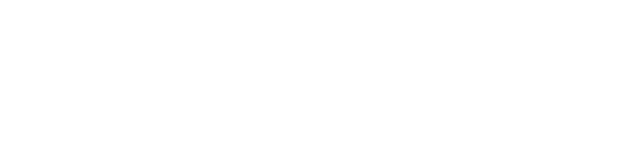
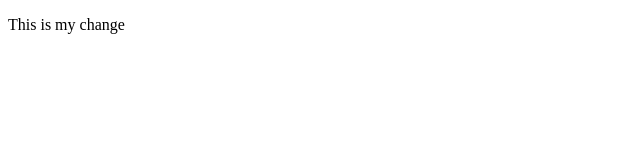
Before and after one commit to koosha-barooni/product-page, a plain HTML site: page dashboard.html in a window 1280 px wide. Shown: the whole page, without its empty margins (0-640 px from the left). Drawn offline with Linux system fonts and the light colour scheme.

Commit message:
Some chenges

```diff
--- a/dashboard.html
+++ b/dashboard.html
@@ -5,5 +5,7 @@
         <meta name="viewport" content="width=device-width, initial-scale=1.0" />
         <title>Document</title>
     </head>
-    <body></body>
+    <body>
+        <p>This is my change</p>
+    </body>
 </html>
```
